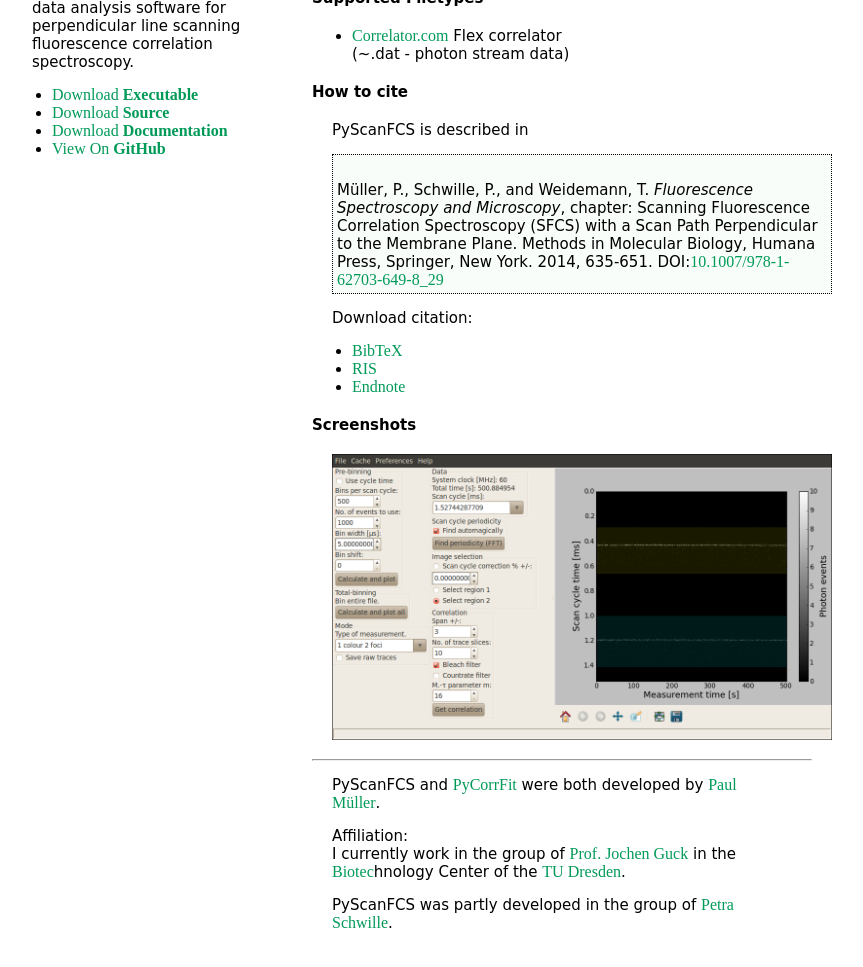
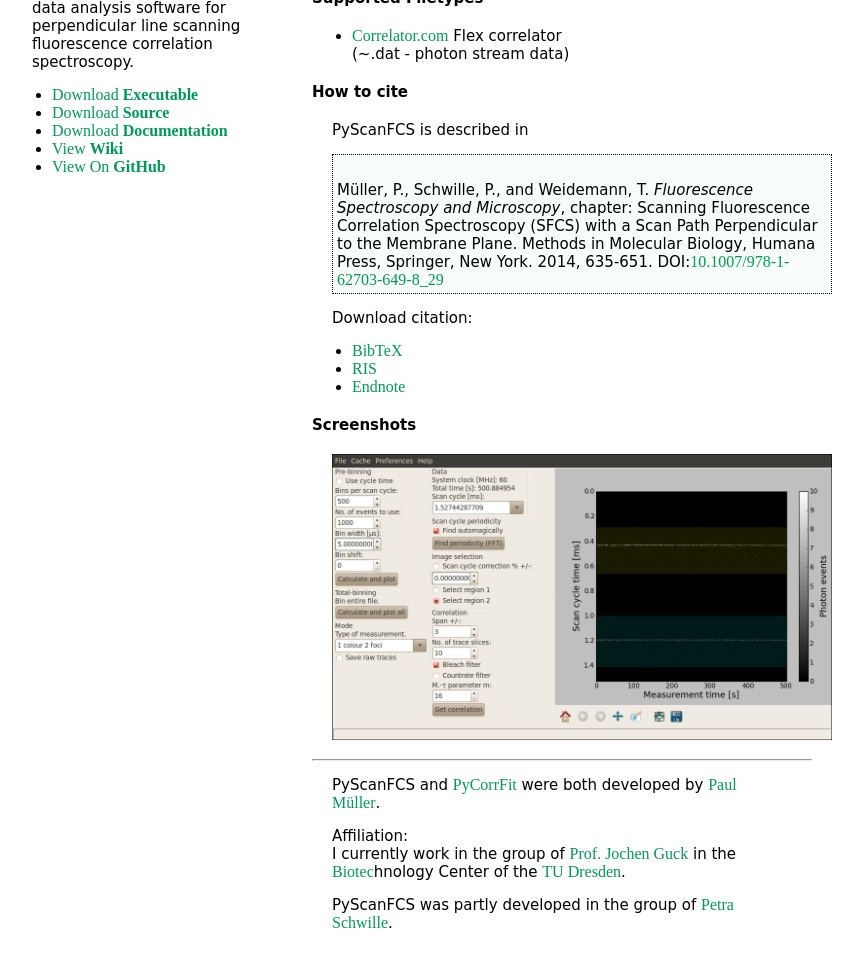
Before and after one commit to FCS-analysis/PyScanFCS, a Jekyll site: the page built from index.html, in a window 1280 px wide and 1322 px high. Shown: the part 325-1292 px from the top of the window, without its empty margins (228-1091 px from the left). Built offline with Jekyll 4.4.1, drawn with Linux system fonts in a browser that asks for light colours.

Commit message:
Update header.html

```diff
--- a/_includes/header.html
+++ b/_includes/header.html
@@ -5,5 +5,6 @@
   <li><a href = "https://github.com/paulmueller/PyScanFCS/releases">Download <strong>Executable</strong></a></li>
   <li><a href = "https://github.com/paulmueller/PyScanFCS/zipball/master">Download <strong>Source</strong></a></li>
   <li><a href = "https://github.com/paulmueller/PyScanFCS/raw/master/PyScanFCS_doc.pdf">Download <strong>Documentation</strong></a></li>
+  <li><a href = "https://github.com/paulmueller/PyScanFCS/wiki">View <strong>Wiki</strong></a></li>
   <li><a href = "https://github.com/paulmueller/PyScanFCS">View On <strong>GitHub</strong></a></li>
 </ul>
```
